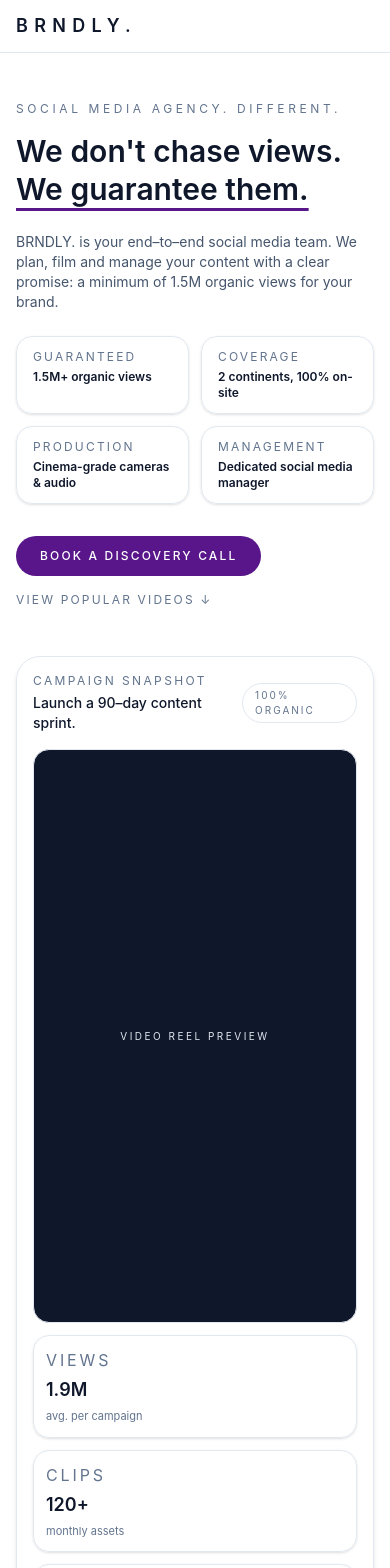
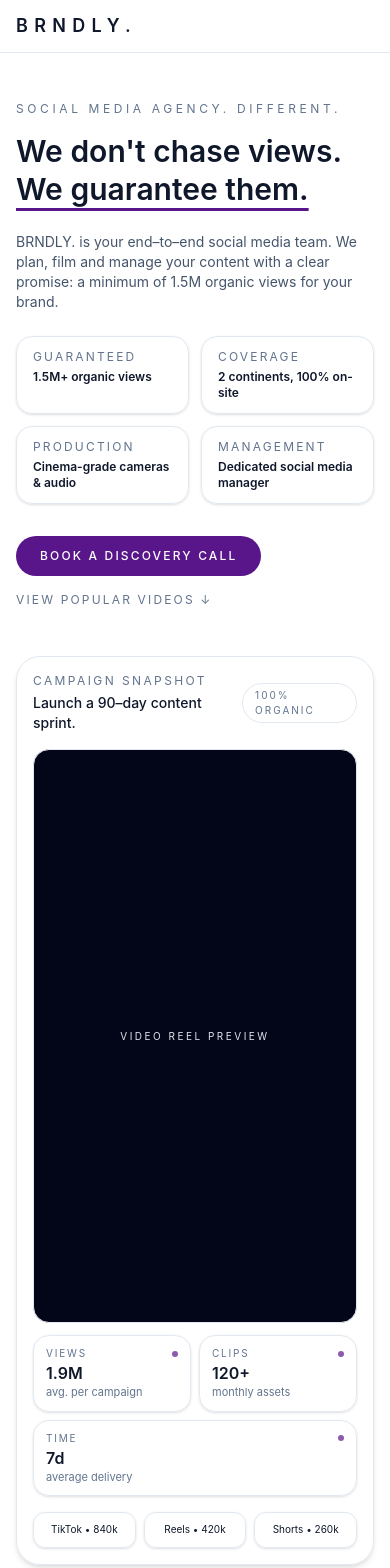
Before and after one commit to PaulMoza77/BRNDLY, a React (Vite) app: page / in a window 390 px wide. Shown: the top 1568 px of the page. Built offline with nearby package versions, Linux system fonts and the light colour scheme; no server answers; the database is empty.

Commit message:
Hero. - mobile responsive

```diff
--- a/src/components/brndly/sections/Hero.tsx
+++ b/src/components/brndly/sections/Hero.tsx
@@ -83,13 +83,13 @@ export default function Hero({
               </span>
             </div>
 
-            {/* PORTRAIT VIDEO LAYOUT:
-                - Mobile: video on top, metrics below
-                - Desktop: video left, metrics right
+            {/* Layout:
+                - Desktop: [video] [compact stat stack]
+                - Mobile: video then compact stat grid (2 cols, last full)
              */}
-            <div className="grid gap-3 md:grid-cols-[1fr_160px] items-stretch">
+            <div className="grid gap-3 md:grid-cols-[1fr_190px] items-stretch">
               {/* Video */}
-              <div className="rounded-2xl border border-slate-200 overflow-hidden bg-slate-900">
+              <div className="rounded-2xl border border-slate-200 overflow-hidden bg-slate-950">
                 <div className="w-full aspect-[9/16]">
                   {reelVideoUrl ? (
                     <video
@@ -108,15 +108,17 @@ export default function Hero({
                 </div>
               </div>
 
-              {/* Right side: 3 cards */}
-              <div className="grid grid-rows-3 gap-3">
-                <MiniMetric label="Views" value="1.9M" note="avg. per campaign" />
-                <MiniMetric label="Clips" value="120+" note="monthly assets" />
-                <MiniMetric label="Time" value="7d" note="average delivery" />
+              {/* Stats */}
+              <div className="grid gap-2 md:grid-cols-1 grid-cols-2 auto-rows-fr">
+                <CompactMetric label="Views" value="1.9M" note="avg. per campaign" />
+                <CompactMetric label="Clips" value="120+" note="monthly assets" />
+                <div className="col-span-2 md:col-span-1">
+                  <CompactMetric label="Time" value="7d" note="average delivery" />
+                </div>
               </div>
             </div>
 
-            {/* Chips row */}
+            {/* Chips row - tighter + uniform */}
             <div className="grid grid-cols-3 gap-2 text-[10px]">
               <Chip>TikTok • 840k</Chip>
               <Chip>Reels • 420k</Chip>
@@ -143,7 +145,7 @@ function StatCard({ label, value }: { label: string; value: string }) {
   );
 }
 
-function MiniMetric({
+function CompactMetric({
   label,
   value,
   note,
@@ -153,17 +155,29 @@ function MiniMetric({
   note: string;
 }) {
   return (
-    <div className="border border-slate-200 rounded-2xl bg-white/90 shadow-sm hover:shadow-lg hover:-translate-y-1 transition-transform transition-shadow duration-300 p-3 flex flex-col gap-1">
-      <span className="text-slate-500 uppercase tracking-[0.18em]">{label}</span>
-      <span className="text-lg font-semibold">{value}</span>
-      <span className="text-[11px] text-slate-500">{note}</span>
+    <div className="h-full rounded-2xl border border-slate-200 bg-white/90 shadow-sm hover:shadow-md transition px-3 py-2.5 flex flex-col justify-between">
+      <div className="flex items-center justify-between gap-2">
+        <span className="text-[10px] uppercase tracking-[0.18em] text-slate-500">
+          {label}
+        </span>
+        <span className="h-1.5 w-1.5 rounded-full bg-purple-900/70" />
+      </div>
+
+      <div className="mt-1">
+        <div className="text-base md:text-lg font-semibold leading-none">
+          {value}
+        </div>
+        <div className="text-[11px] text-slate-500 mt-1 leading-snug">
+          {note}
+        </div>
+      </div>
     </div>
   );
 }
 
 function Chip({ children }: { children: React.ReactNode }) {
   return (
-    <div className="h-10 rounded-xl border border-slate-200 flex items-center justify-center bg-white/90 shadow-sm">
+    <div className="h-9 rounded-xl border border-slate-200 flex items-center justify-center bg-white/90 shadow-sm">
       {children}
     </div>
   );
```
